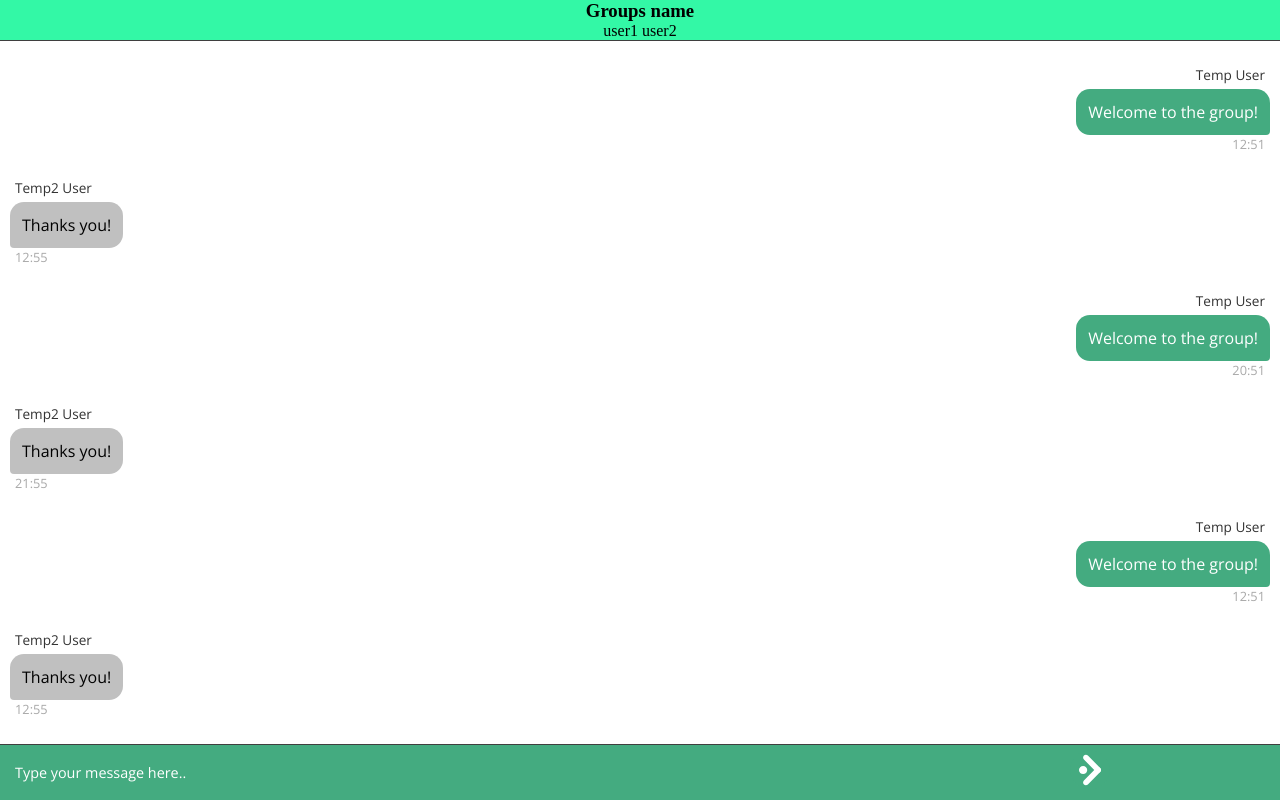
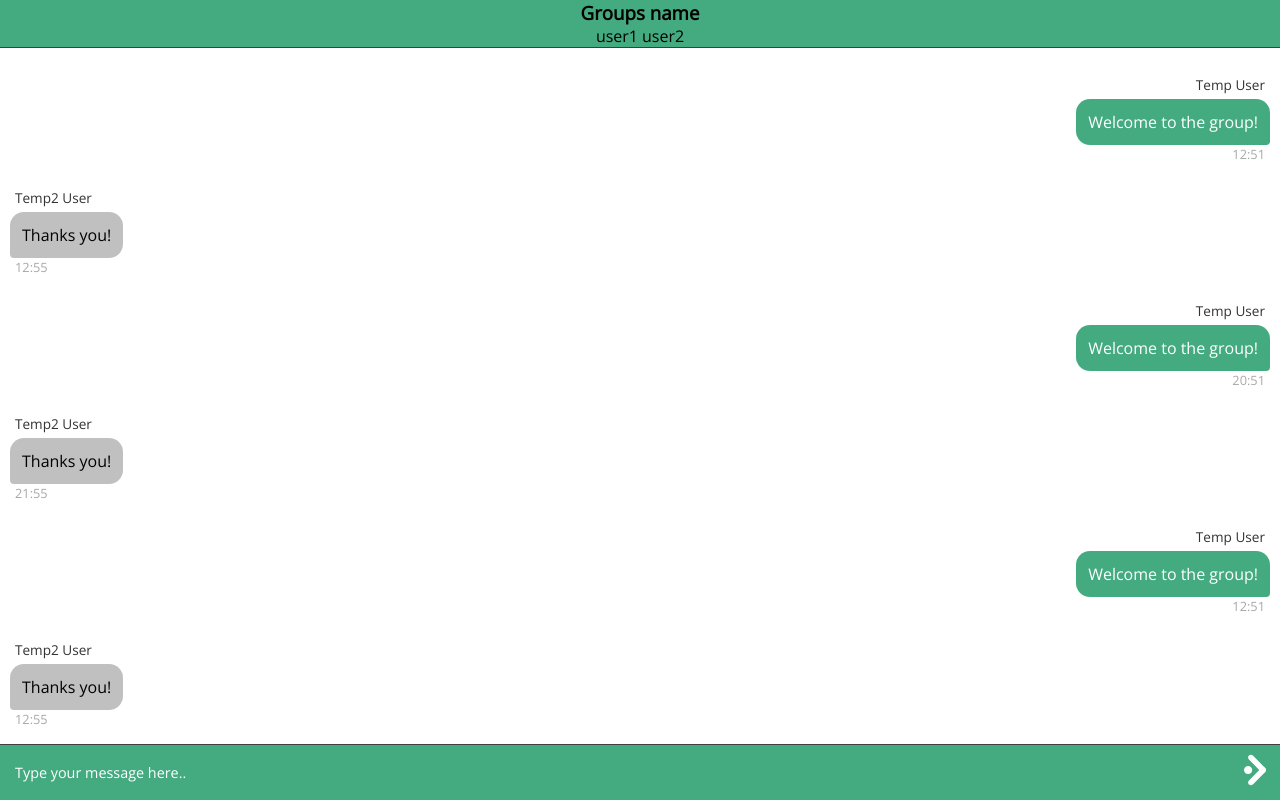
Before and after one commit to valtterikodisto/pigeon, a React app in the folder pigeon-frontend/: page / in a window 1280 px wide. Built offline with nearby package versions, Linux system fonts and the light colour scheme; data requests are answered from the project's data file.

Commit message:
Moved send button, changed headers color and font.

```diff
--- a/pigeon-frontend/src/components/App.css
+++ b/pigeon-frontend/src/components/App.css
@@ -9,7 +9,7 @@
   grid-template-areas:
   'header'
   'main';
-  grid-template-rows: 50px;
+  grid-template-rows: 60px;
   height: 100vh;
   width: 100%;
 }
@@ -26,7 +26,8 @@
   top: 0;
   width: 100%;
   border-bottom: 1px solid #3f3f3f;
-  background-color: #33f8a6;
+  background-color: #44ab80;
+  font-family: 'Open Sans', sans-serif;
 }
 
 .header-container {
@@ -49,7 +50,7 @@
 .message-form-container {
   position: fixed;
   display: grid;
-  grid-template-columns: 5fr minmax(220px, 1fr);
+  grid-template-columns: 5fr minmax(55px, 20px);
   width: 100%;
   bottom: 0;
   padding: 5px;
```
